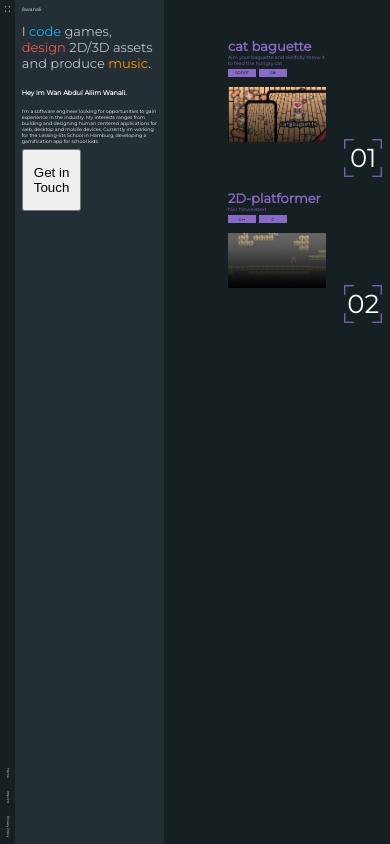
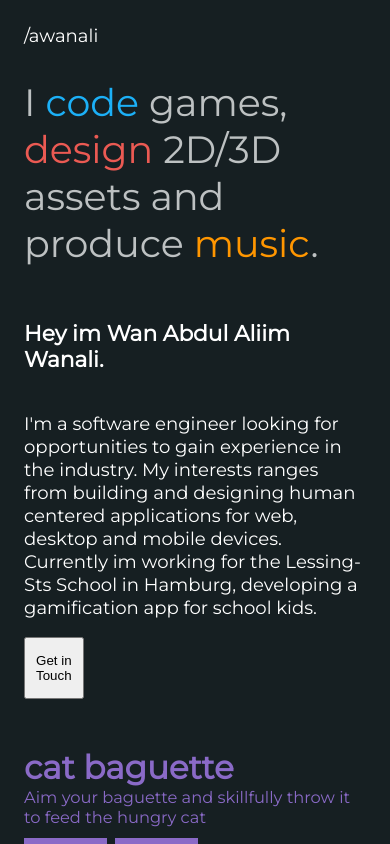
Before and after one commit to busukbangak/personal-portfolio, a React (Vite) app: page / in a window 390 px wide. Built offline with nearby package versions, Linux system fonts and the light colour scheme.

Commit message:
Add Mobile version to portfolio WIP

```diff
--- a/src/pages/portfolio/Home.tsx
+++ b/src/pages/portfolio/Home.tsx
@@ -12,7 +12,8 @@ export default function Home() {
     const isMobile = width < 1024;
 
     return (
-        <main className='container' style={styles.container}>
+        <main className='container' style={{ ...styles.container, ...(isMobile && { flexDirection: 'column' }) }}>
+            {!isMobile &&
                 <aside style={styles.sidebar}>
                     <img style={styles.sidebarImage} src={targetSVG} />
                     <nav style={styles.navContainer}>
@@ -21,18 +22,31 @@ export default function Home() {
                         <Link to={'/privacy-policy'} style={styles.navText}>Privacy Policy</Link>
                     </nav>
                 </aside>
+            }
 
-            <section style={styles.about}>
-                <h1 style={{ fontSize: '1.224489795918367vw', fontWeight: 500, color: 'white', margin: 0 }}>/awanali</h1>
-                <h2 style={{ fontSize: '3.33333vw', fontWeight: 500, color: '#BDC1C2' }}>I <span style={{ color: '#1CB0F7' }}>code</span> games, <br /> <span style={{ color: '#EB5A53' }}>design</span> 2D/3D assets <br /> and produce <span style={{ color: '#FF9600' }}>music</span>.</h2>
-                <h3 style={{ fontSize: '1.66666vw', fontWeight: 'bold', color: 'white' }}>Hey im Wan Abdul Aliim Wanali.</h3>
-                <p style={{ fontSize: '1.224489795918367vw', fontWeight: 'normal', color: 'white' }}>I'm a software engineer looking for opportunities to gain experience in the industry. My interests ranges from building and designing human centered applications for web, desktop and mobile devices. Currently im working for the Lessing-Sts School in Hamburg, developing a gamification app for school kids.</p>
+
+            <section style={{ ...styles.about, ...(isMobile && { backgroundColor: '#161F22', padding: 24 }) }}>
+                <h1 style={{ fontSize: isMobile ? '2.145922746781116vh' : '1.224489795918367vw', fontWeight: 500, color: 'white', margin: 0 }}>/awanali</h1>
+                <h2 style={{ fontSize: isMobile ? '4.506437768240343vh' : '3.33333vw', fontWeight: 500, color: '#BDC1C2' }}>I <span style={{ color: '#1CB0F7' }}>code</span> games, {!isMobile && <br />} <span style={{ color: '#EB5A53' }}>design</span> 2D/3D assets {!isMobile && <br />} and produce <span style={{ color: '#FF9600' }}>music</span>.</h2>
+                <h3 style={{ fontSize: isMobile ? '2.575107296137339vh' : '1.66666vw', fontWeight: 'bold', color: 'white' }}>Hey im Wan Abdul Aliim Wanali.</h3>
+                <p style={{ fontSize: isMobile ? '2.145922746781116vh' : '1.224489795918367vw', fontWeight: 'normal', color: 'white' }}>I'm a software engineer looking for opportunities to gain experience in the industry. My interests ranges from building and designing human centered applications for web, desktop and mobile devices. Currently im working for the Lessing-Sts School in Hamburg, developing a gamification app for school kids.</p>
                 <button style={{ width: '15.30612244897959vw', height: '7.407407407407407vh', maxHeight: 80, cursor: 'pointer' }}>Get in Touch</button>
             </section>
 
+            {!isMobile ?
                 <section style={styles.projectListContainer}>
                     {projectsJSON.map((item, index) => <ProjectListItem key={index} title={item.title} subtitle={item.subtitle} tags={item.tags} imagePath={item.imagePath} link={item.link} index={index + 1} />)}
                 </section>
+                :
+                projectsJSON.map((item, index) => <ProjectListItem key={index} title={item.title} subtitle={item.subtitle} tags={item.tags} imagePath={item.imagePath} link={item.link} index={index + 1} />)
+            }
+
+            {isMobile &&
+                <nav style={{ ...styles.navContainer, flexDirection: 'row', justifyContent: 'center', margin: 32 }}>
+                    <Link to={'/imprint'}  style={{ ...styles.navText, writingMode: 'unset', fontSize: '1.716738197424893vh' }}>Imprint</Link>
+                    <Link to={'/privacy-policy'}  style={{ ...styles.navText, writingMode: 'unset', fontSize: '1.716738197424893vh' }}>Privacy Policy</Link>
+                </nav>
+            }
         </main>
     )
 }
--- a/src/pages/portfolio/ProjectListItem.tsx
+++ b/src/pages/portfolio/ProjectListItem.tsx
@@ -2,6 +2,7 @@ import StyleSheet from '@/shared/types/stylesheet';
 import TagListItem from './TagListItem';
 import targetPurpleSVG from '@/assets/portfolio/target-purple.png'
 import { useState } from 'react';
+import useWindowDimensions from '@/shared/hooks/useWindowDimensions';
 
 type Props = {
     title: string;
@@ -14,18 +15,20 @@ type Props = {
 
 export default function ProjectListItem({ title, subtitle, tags, imagePath, link, index }: Props) {
     const [isHovered, setIsHovered] = useState(false);
+    const { width } = useWindowDimensions();
+    const isMobile = width < 1024;
 
     return (
-        <div className='container' style={styles.container}>
-            <h1 style={styles.title}>{title}</h1>
-            <h2 style={styles.subtitle}>{subtitle}</h2>
+        <div className='container' style={{ ...styles.container, ...(isMobile && { padding: 24 }) }}>
+            <h1 style={{...styles.title, fontSize: '3.862660944206009vh'}}>{title}</h1>
+            <h2 style={{...styles.subtitle, fontSize: '1.931330472103004vh'}}>{subtitle}</h2>
             <div style={styles.tagListContainer}>
                 {tags.map((tag, index) => <TagListItem key={index} text={tag} />)}
             </div>
             <a href={link} target='_blank' style={{ cursor: 'pointer' }} onMouseEnter={() => setIsHovered(true)} onMouseLeave={() => setIsHovered(false)}>
                 <div style={{ ...styles.image, backgroundImage: isHovered ? `url(${imagePath})` : `linear-gradient(rgba(196, 196, 196, 0) 0%, rgba(180, 181, 182, 0.067) 0.01%, rgb(0, 0, 0, 0.75) 99.99%, rgb(16, 28, 34, 0.75) 100%), url(${imagePath})` }} />
             </a>
-            <p style={styles.projectNumber}>{`0${index}`}</p>
+            <p style={{...styles.projectNumber, padding: 8, fontSize: '4.506437768240343vh', right: 8, bottom: 8}}>{`0${index}`}</p>
         </div >
     )
 }
--- a/src/pages/portfolio/TagListItem.tsx
+++ b/src/pages/portfolio/TagListItem.tsx
@@ -1,3 +1,4 @@
+import useWindowDimensions from '@/shared/hooks/useWindowDimensions';
 import StyleSheet from '@/shared/types/stylesheet';
 
 type Props = {
@@ -5,8 +6,10 @@ type Props = {
 }
 
 export default function TagListItem({ text }: Props) {
+    const { width } = useWindowDimensions();
+    const isMobile = width < 1024;
 
-    return (<p style={styles.tag}>{text}</p>)
+    return (<p style={{ ...styles.tag, ...(isMobile && { padding: 4, width: 75, marginRight: 8, fontSize: '1.28755364806867vh' }) }}>{text}</p>)
 }
 
 const styles = StyleSheet.create({
```
Lines whose indentation alone changed are shown as unchanged.
